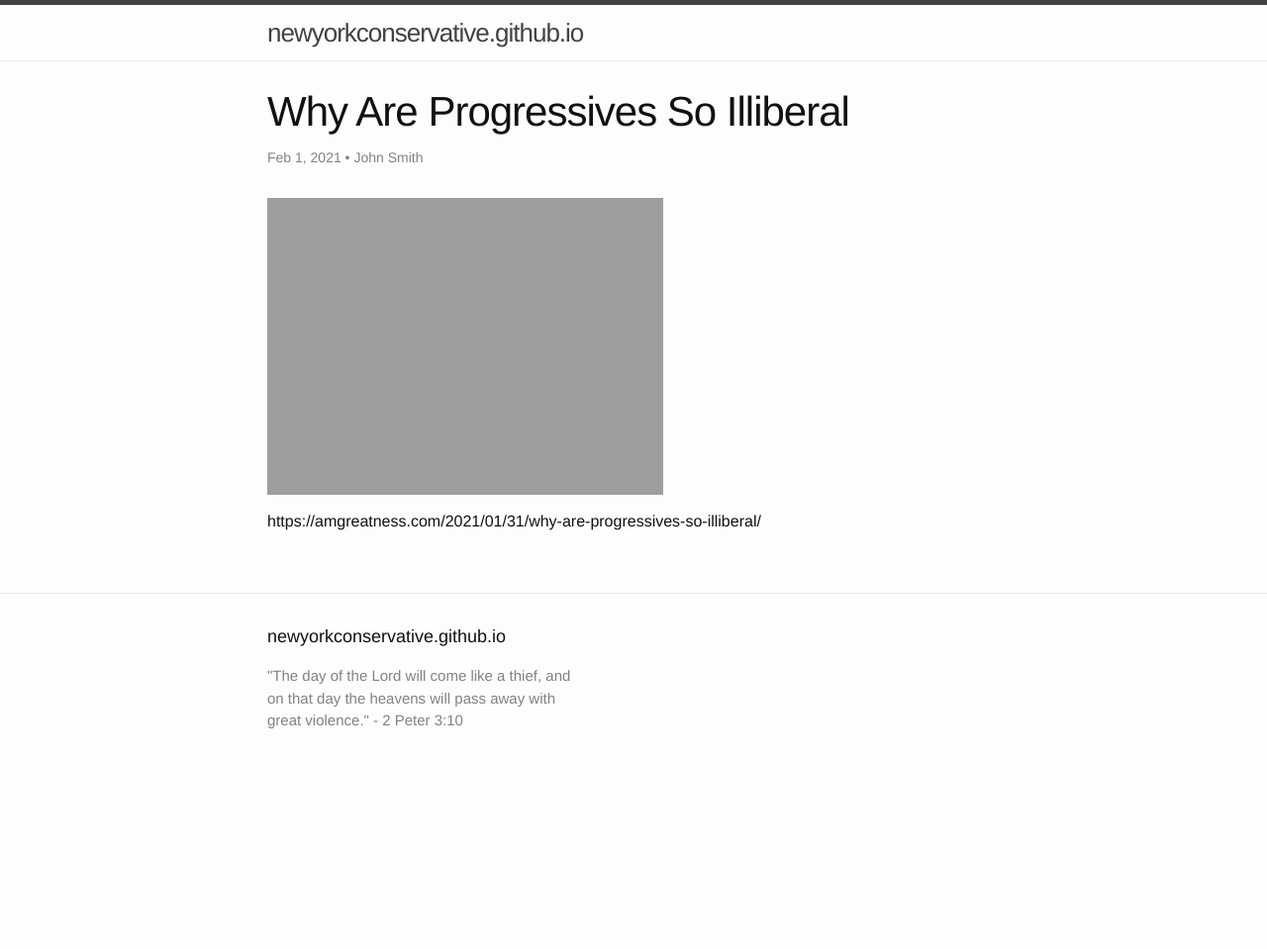
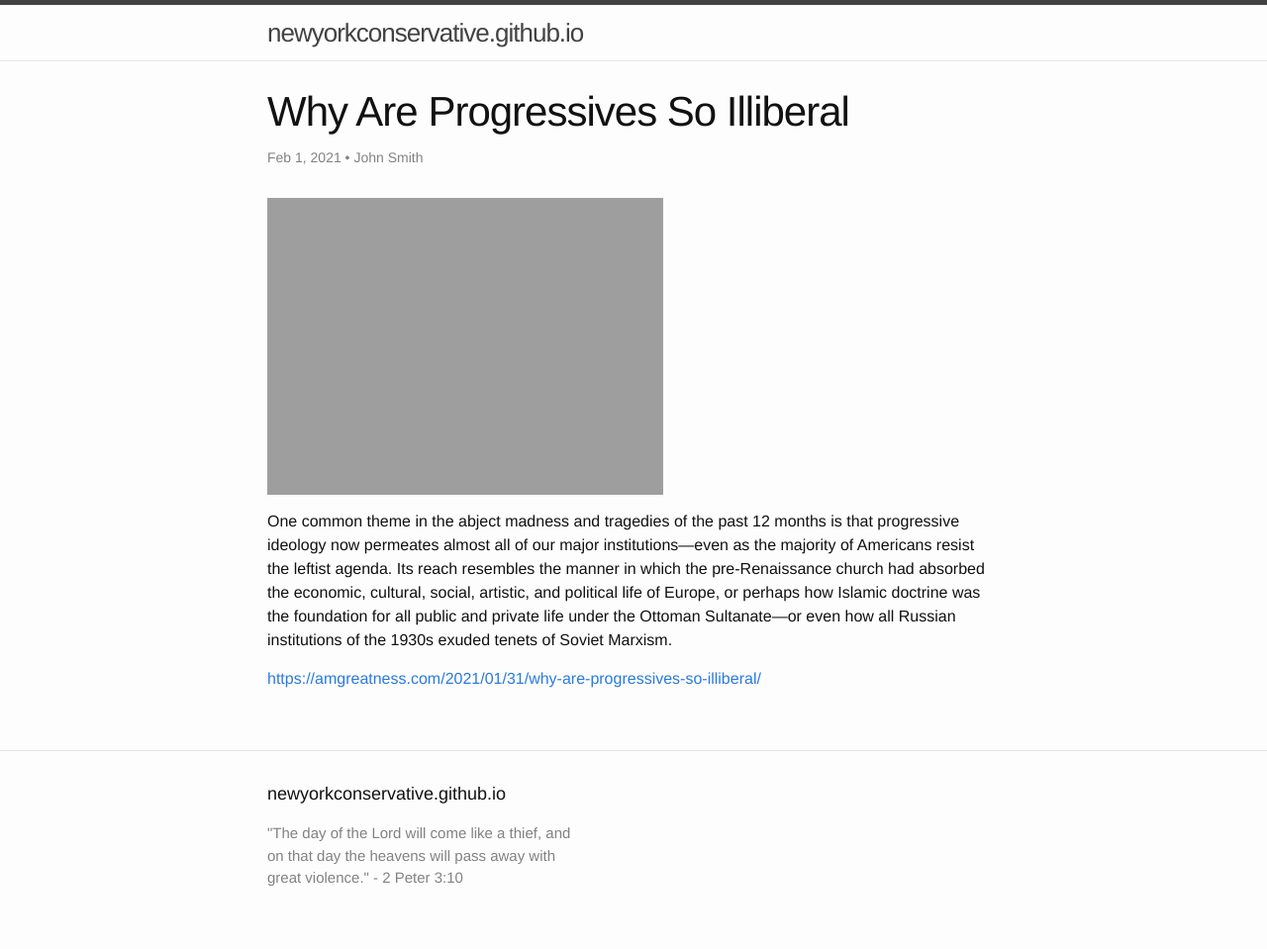
Before and after one commit to newyorkconservative/newyorkconservative.github.io, a Jekyll site: the page built from _posts/2021-02-01-why-are-progressives-so-illiberal.md, in a window 1280 px wide. Shown: the whole page at 99% size. Built offline with Jekyll 4.4.1, drawn with Linux system fonts in a browser that asks for light colours; before the commit the page ends 900 px from its top, so only the background shows below that.

Commit message:
Syncing _posts/2021-02-01-why-are-progressives-so-illiberal.md from WordPress at https://www.newyorkconservative.com () - wpghs

```diff
--- a/_posts/2021-02-01-why-are-progressives-so-illiberal.md
+++ b/_posts/2021-02-01-why-are-progressives-so-illiberal.md
@@ -13,8 +13,10 @@ post_date: 2021-02-01 16:07:50
 <figure class="wp-block-image size-large"><a href="https://www.newyorkconservative.com/wp-content/uploads/2021/02/external-content.duckduckgo.com_.png"><img src="https://www.newyorkconservative.com/wp-content/uploads/2021/02/external-content.duckduckgo.com_-1024x683.png" alt="" class="wp-image-5240"/></a></figure>
 <!-- /wp:image -->
 
-<!-- wp:embed {"url":"https://amgreatness.com/2021/01/31/why-are-progressives-so-illiberal/"} -->
-<figure class="wp-block-embed"><div class="wp-block-embed__wrapper">
-https://amgreatness.com/2021/01/31/why-are-progressives-so-illiberal/
-</div></figure>
-<!-- /wp:embed -->
+<!-- wp:paragraph -->
+<p>One common theme in the abject madness and tragedies of the past 12 months is that progressive ideology now permeates almost all of our major institutions—even as the majority of Americans resist the leftist agenda. Its reach resembles the manner in which the pre-Renaissance church had absorbed the economic, cultural, social, artistic, and political life of Europe, or perhaps how Islamic doctrine was the foundation for all public and private life under the Ottoman Sultanate—or even how all Russian institutions of the 1930s exuded tenets of Soviet Marxism.</p>
+<!-- /wp:paragraph -->
+
+<!-- wp:paragraph -->
+<p><a href="https://amgreatness.com/2021/01/31/why-are-progressives-so-illiberal/">https://amgreatness.com/2021/01/31/why-are-progressives-so-illiberal/</a></p>
+<!-- /wp:paragraph -->
```
